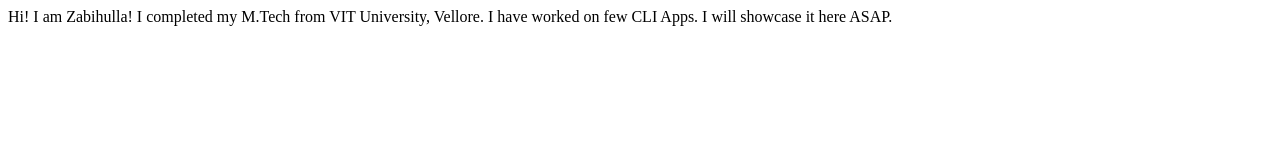
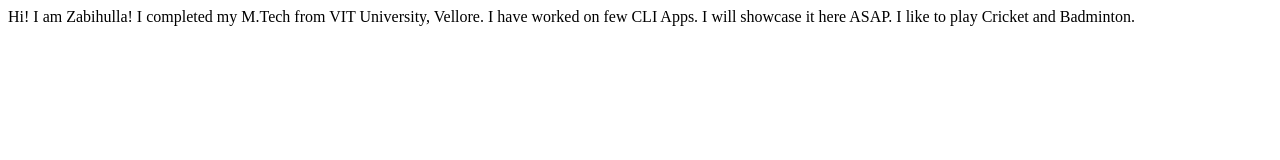
Before and after one commit to zabihshaik/shaikzabihulla-portfolio, a plain HTML site: page index.html in a window 1280 px wide. Drawn offline with Linux system fonts and the light colour scheme.

Commit message:
Update interests

```diff
--- a/index.html
+++ b/index.html
@@ -11,5 +11,7 @@
     I completed my M.Tech from VIT University, Vellore.
 
     I have worked on few CLI Apps. I will showcase it here ASAP.
+
+    I like to play Cricket and Badminton.
 </body>
 </html>
```
